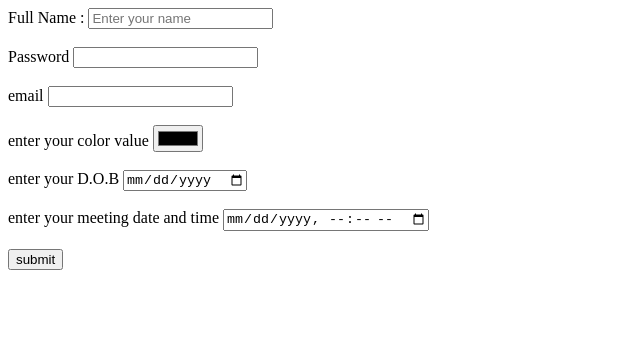
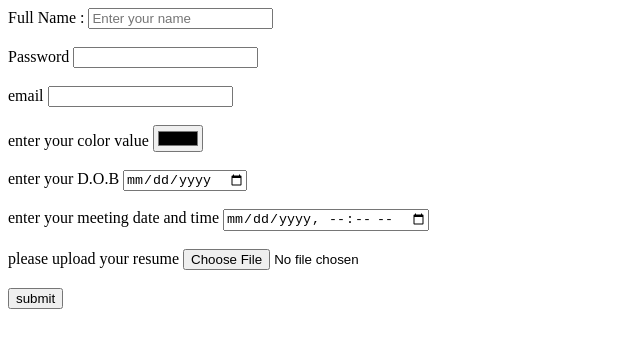
Before and after one commit to Nakulsolanki61/fullstack, a plain HTML site: page form.html in a window 1280 px wide. Shown: the whole page, without its empty margins (0-640 px from the left). Drawn offline with Linux system fonts and the light colour scheme.

Commit message:
latest update

```diff
--- a/form.html
+++ b/form.html
@@ -28,6 +28,9 @@
         <label for="datetime">enter your meeting date and time</label>
         <input type="datetime-local" id="datetime">
         <br><br>
+        <label for="resume">please upload your resume</label>
+        <input type="file" id="resume">
+        <br><br>
         <input type="submit" value="submit">
     </form>
 </body>
```
